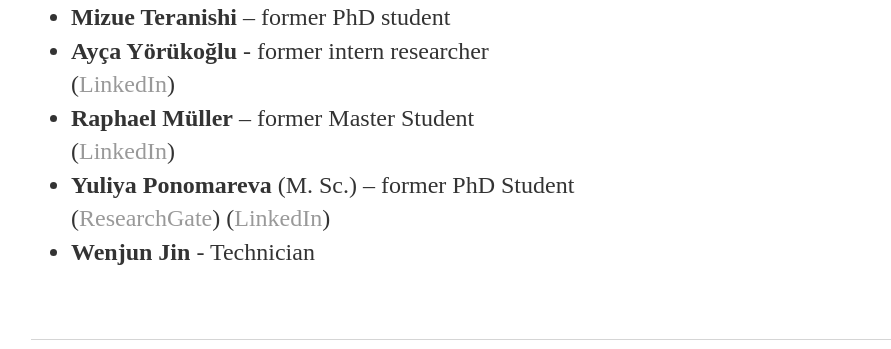
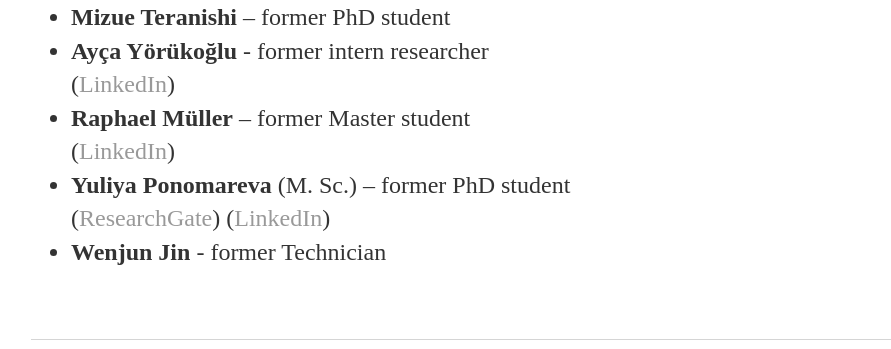
Before and after one commit to heartlncrna/heartlncrna.github.io, a Jekyll site: the page members/member_list.html, which Jekyll copies as it is, in a window 1280 px wide. Shown: the part 919-1268 px from the top of the page, without its empty margins (161-1052 px from the left). Built offline with Jekyll 4.4.1, drawn with Linux system fonts in a browser that asks for light colours.

Commit message:
Update member_list.html

```diff
--- a/members/member_list.html
+++ b/members/member_list.html
@@ -77,14 +77,14 @@
 				<li><b>Ayça Yörükoğlu</b> - former intern researcher</li>
 				(<a href="https://www.linkedin.com/in/ayca-yorukoglu-6a938b92"><span class="ptHyperlink">LinkedIn</span></a>)
 			<br>
-				<li><b>Raphael Müller</b> – former Master Student</li>
+				<li><b>Raphael Müller</b> – former Master student</li>
 					(<a href="https://www.linkedin.com/in/raphael-mueller-00a328125"><span class="ptHyperlink">LinkedIn</span></a>)
 			<br>
-				<li><b>Yuliya Ponomareva</b> (M. Sc.) – former PhD Student</li>
+				<li><b>Yuliya Ponomareva</b> (M. Sc.) – former PhD student</li>
 					(<a href="https://www.researchgate.net/profile/Yuliya_Ponomareva"><span class="ptHyperlink">ResearchGate</span></a>)
 					(<a href="https://de.linkedin.com/in/yuliya-ponomareva-a21b0663"><span class="ptHyperlink">LinkedIn</span></a>)
 			<br>
-				<li><b>Wenjun Jin</b> - Technician</li>
+				<li><b>Wenjun Jin</b> - former Technician</li>
 			<br>
 		</p>
 </div>
```
